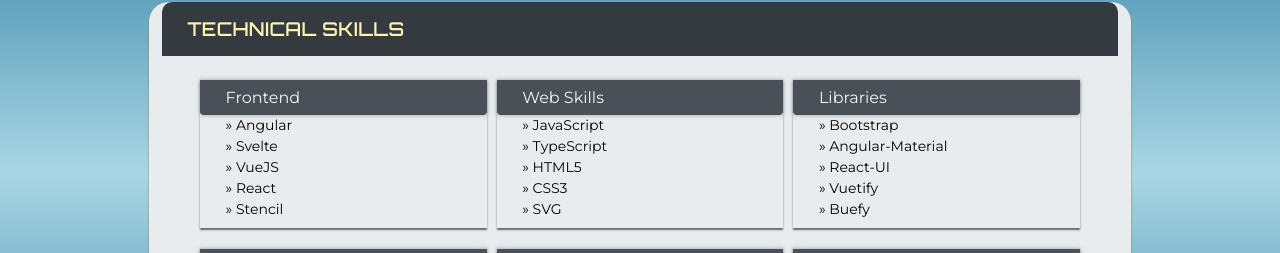
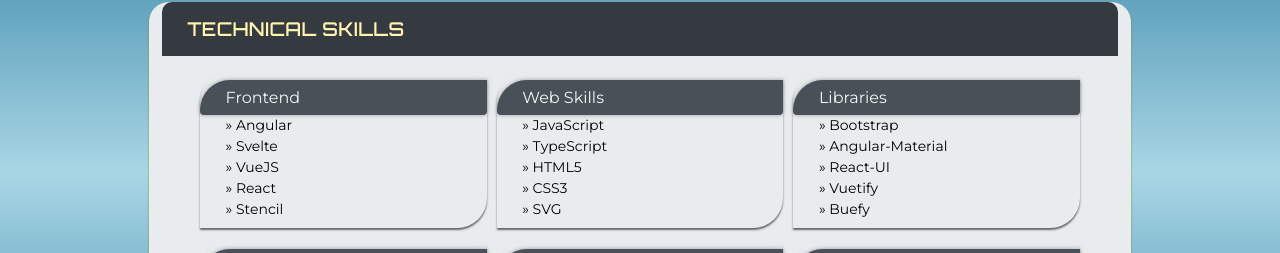
Before and after one commit to srikantgudi/srikantgudi.github.io, a Svelte app: page / in a window 1280 px wide. Shown: the part 547-800 px from the top of the page. Built offline with nearby package versions, Linux system fonts and the light colour scheme; a web font is replaced by a local one.

Commit message:
Update Skills.svelte

```diff
--- a/src/Skills.svelte
+++ b/src/Skills.svelte
@@ -14,7 +14,7 @@
     min-width: 30%;
     box-shadow: 0 2px 2px #666666;
     margin-bottom: 1vmax;
-    border-radius: 10px 10px 0 0;
+    border-radius: 30px 10px 30px 0;
     padding: 1vh 0;
   }
   .groupname {
@@ -24,7 +24,7 @@
     padding: 1vh 2vw;
     font-size: 16px;
     font-family: Montserrat;
-    border-radius: 0 0 4px 4px;
+    border-radius: 30px 0 4px 4px;
   }
   .skillname {
     font-family: Montserrat;
```
